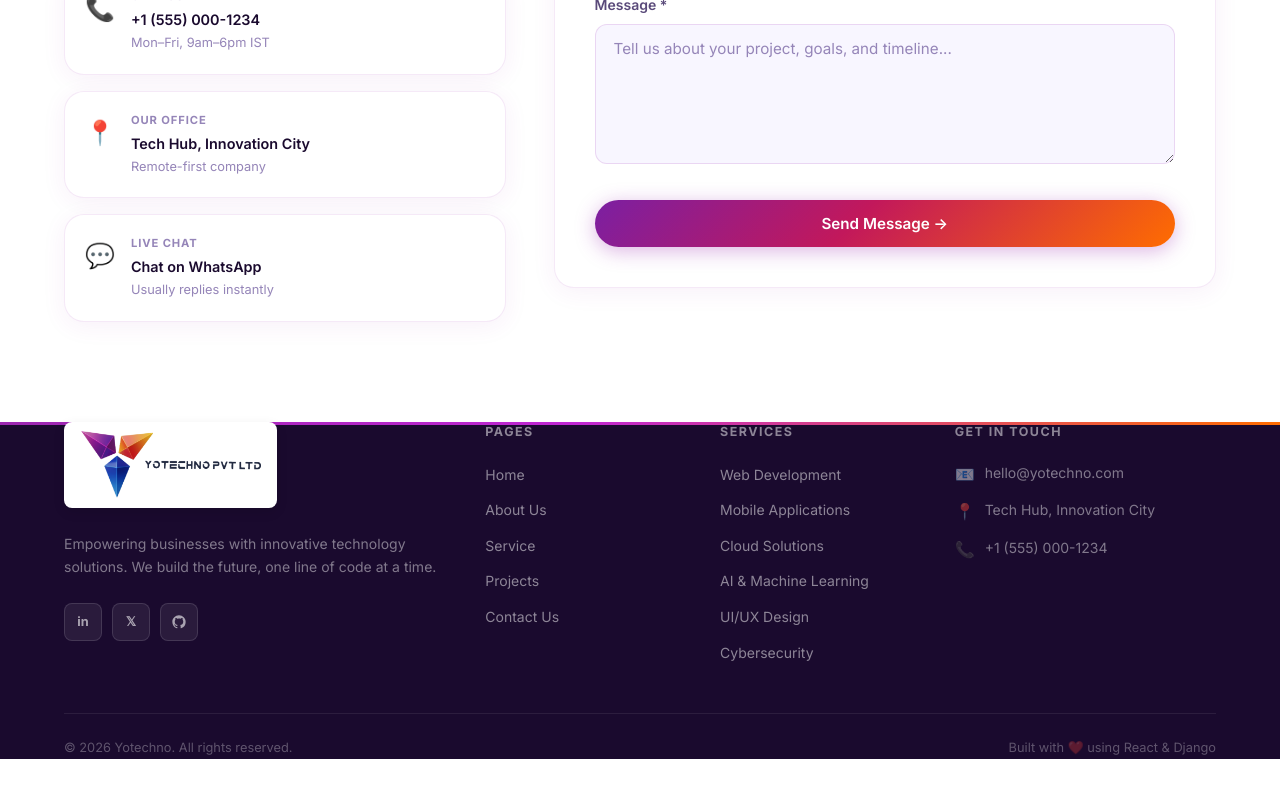
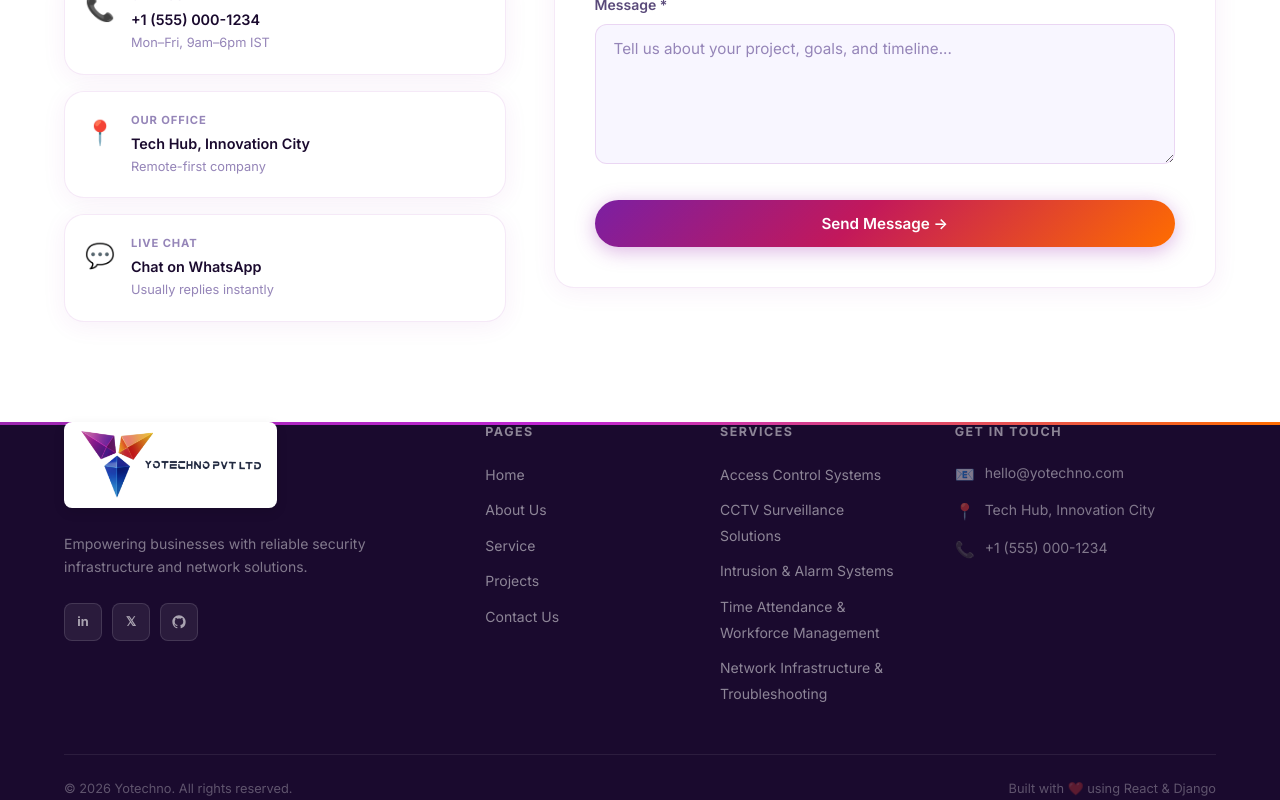
Before and after one commit to ZARYZ-Connect/Yotechno2, a React (Vite) app in the folder frontend/: page /contact in a window 1280 px wide. Shown: the part 852-1652 px from the top of the page. Before the commit the page ends 1611 px from the top, so only its background shows below. Built offline with nearby package versions, Linux system fonts and the light colour scheme.

Commit message:
feat: update footer services links and brand tagline to match actual security services

```diff
--- a/frontend/src/components/Footer.jsx
+++ b/frontend/src/components/Footer.jsx
@@ -11,8 +11,11 @@ const navLinks = [
 ]
 
 const services = [
-  'Web Development', 'Mobile Applications', 'Cloud Solutions',
-  'AI & Machine Learning', 'UI/UX Design', 'Cybersecurity',
+  'Access Control Systems',
+  'CCTV Surveillance Solutions',
+  'Intrusion & Alarm Systems',
+  'Time Attendance & Workforce Management',
+  'Network Infrastructure & Troubleshooting',
 ]
 
 export default function Footer() {
@@ -26,7 +29,7 @@ export default function Footer() {
               <img src={logoImg} alt="Yotechno Logo" className="footer__logo-img" />
             </Link>
             <p className="footer__tagline">
-              Empowering businesses with innovative technology solutions. We build the future, one line of code at a time.
+              Empowering businesses with reliable security infrastructure and network solutions.
             </p>
             <div className="footer__socials">
               <a href="#" className="footer__social" aria-label="LinkedIn">in</a>
```
